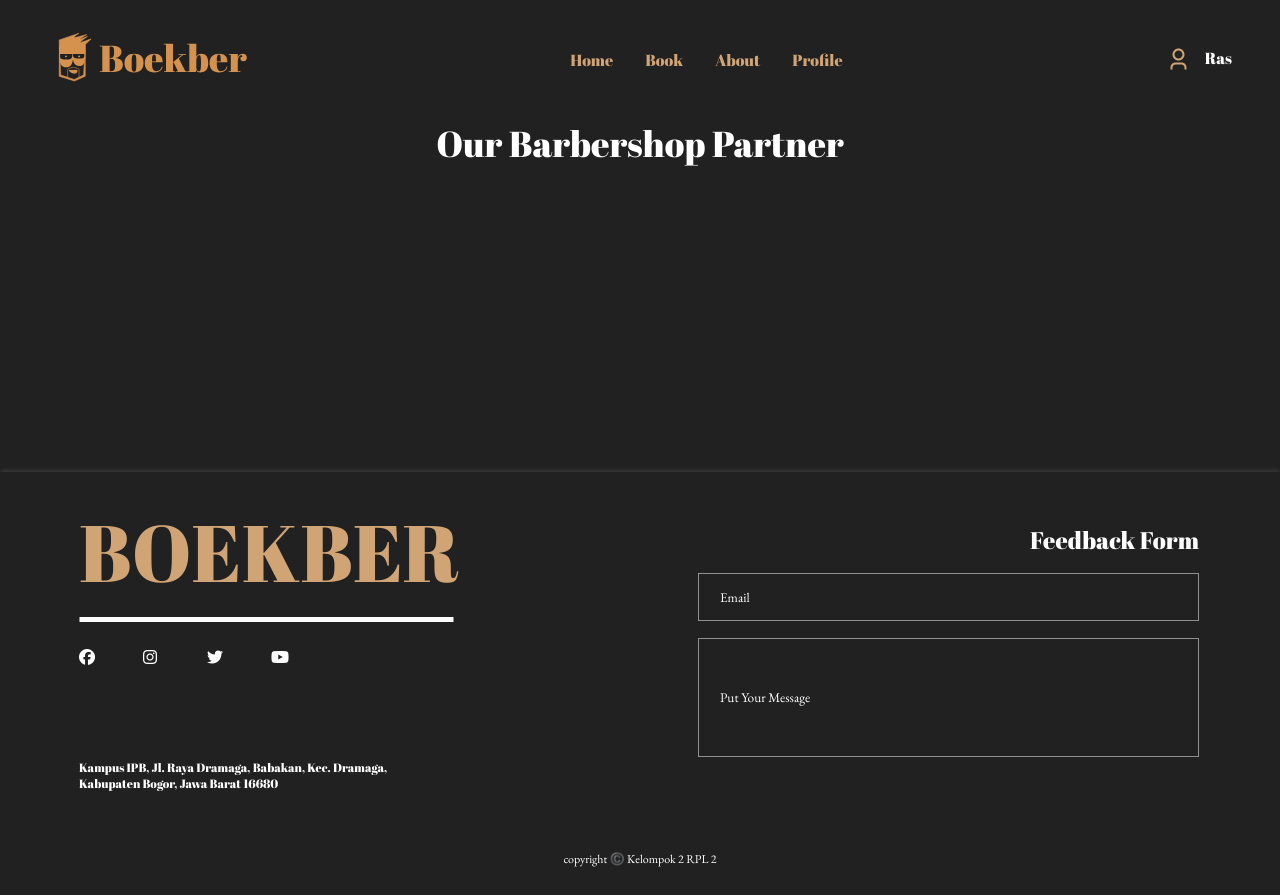
After one commit to GirasArya/BoekBer, a PHP site: page /Features/Book/Book.php in a window 1280 px wide. The commit adds this page. Run offline with PHP 8.4, Linux system fonts and the light colour scheme; a user stored in the database is signed in; data comes from the database, SQL or seed files in the repository; data that the repository does not hold is empty; some libraries are stand-ins or nearby versions.

Commit message:
Update display store from db

```diff
--- /dev/null
+++ b/Features/Book/Book.css
@@ -0,0 +1,245 @@
+* {
+    margin: 0;
+    padding: 0;
+}
+
+body {
+    font-family: 'Plus Jakarta Sans';
+    background-color: #222121;
+}
+
+.container-navbar {
+    display: flex;
+    justify-content: space-between;
+    align-items: center;
+    background-color: #222121;
+    padding-top: 2rem;
+    padding-left: 3rem;
+    padding-right: 3rem;
+    padding-bottom: 2rem;
+
+}
+
+.navbar-profile {
+    display: flex;
+    flex-direction: row;
+}
+
+.navbar-profile h2 {
+    padding-left: 14px;
+    font-family: 'Abril Fatface';
+    font-style: normal;
+    font-weight: 400;
+    font-size: 16px;
+    line-height: 22px;
+    color: white;
+}
+
+.navbar-list {
+    display: flex;
+    gap: 2rem;
+}
+
+.navbar-list li {
+    list-style: none;
+    color: #D1A475;
+    font-weight: 500;
+    font-family: 'Abril Fatface';
+    font-style: normal;
+    font-weight: 400;
+    font-size: 16px;
+    line-height: 22px;
+}
+
+.navbar-list a {
+    text-decoration: none;
+}
+
+.booking-header {
+    display: flex;
+    justify-content: center;
+    align-items: center;
+}
+
+.booking-header h2 {
+    font-family: 'Abril Fatface';
+    font-style: normal;
+    font-weight: 400;
+    font-size: 36px;
+    line-height: 49px;
+    color: #FFFFFF;
+}
+
+.booking-header img {
+    margin: 0 .75rem 0 0;
+}
+
+.booking-container {
+    display: flex;
+    justify-content: center;
+}
+
+.booking-wrapper {
+    padding: 6rem 0 0 0;
+    display: grid;
+    grid-template-columns: repeat(3, minmax(0, 1fr));
+    grid-template-rows: repeat(1, minmax(0, 1fr));
+    gap: 13rem;
+}
+
+.booking h2 {
+    padding: .75rem 0 .75rem 0;
+    font-family: 'Abril Fatface';
+    font-style: normal;
+    font-weight: 400;
+    font-size: 20px;
+    line-height: 27px;
+    color: #D1A475;
+}
+
+.booking h3 {
+    font-family: 'Abril Fatface';
+    font-style: normal;
+    font-weight: 400;
+    font-size: 15px;
+    line-height: 20px;
+    color: #999999;
+}
+
+#booking-alamat {
+    padding: .75rem 0 0 0;
+    color: #CCCCCC;
+}
+
+button {
+    font-family: 'Abril Fatface';
+    font-style: normal;
+    font-weight: 400;
+    font-size: 15px;
+    line-height: 20px;
+    width: 236px;
+    height: 28px;
+    border: 2px solid #D1A475;
+    transition: .3s;
+    color: #D1A475;
+    background: transparent;
+    text-decoration: none;
+    margin: .75rem 0 0 0;
+}
+
+button:hover {
+    transition: .3s;
+    background: #D1A475;
+    color: white;
+}
+
+Footer {
+    margin: 13rem 0 0 0;
+    background-color: #222121;
+    box-shadow: 0px -2px 4px rgba(255, 255, 255, 0.1);
+}
+
+.footer {
+    display: flex;
+    justify-content: space-between;
+}
+
+.footer-container-left {
+    display: flex;
+    flex-direction: column;
+    align-items: flex-start;
+    padding: 25px 0 0 79px;
+}
+
+.footer-header h2 {
+    color: #D1A475;
+    font-family: 'Abril Fatface';
+    font-style: normal;
+    font-weight: 400;
+    font-size: 80px;
+}
+
+.footer-social {
+    display: flex;
+    gap: 40px;
+    padding: 20px 0 0 0;
+}
+
+
+.footer-social i {
+    color: white;
+    width: 24px;
+    height: 24px;
+}
+
+.footer-address p {
+    font-family: 'Abril Fatface';
+    font-style: normal;
+    font-weight: 400;
+    font-size: 12px;
+    line-height: 16px;
+    padding: 86px 0 0 0;
+    color: #FFFFFF;
+}
+
+.footer-container-right {
+    display: flex;
+    flex-direction: column;
+    align-items: flex-end;
+    padding: 52px 81px 0 0;
+}
+
+.footer-container-right h2 {
+    color: #FFFFFF;
+    font-family: 'Abril Fatface';
+    font-style: normal;
+    font-weight: 400;
+    font-size: 24px;
+    line-height: 32px;
+}
+
+.input-email input {
+    font-family: 'EB Garamond';
+    color: #FFFFFF;
+    width: 499px;
+    height: 46px;
+    background-color: transparent;
+    margin: 17px 0 0 0;
+    border: 1px solid rgba(255, 255, 255, 0.5);
+}
+
+.input-email ::placeholder {
+    color: #FFFFFF;
+    padding-left: 21px;
+}
+
+.input-message input {
+    font-family: 'EB Garamond';
+    color: #FFFFFF;
+    width: 499px;
+    height: 117px;
+    background-color: transparent;
+    margin: 17px 0 0 0;
+    border: 1px solid rgba(255, 255, 255, 0.5);
+}
+
+.input-message ::placeholder {
+    color: #FFFFFF;
+    padding-left: 21px;
+}
+
+.footer-copyright {
+    display: flex;
+    justify-content: center;
+    padding: 60px 0 0 0;
+}
+
+.footer-copyright p {
+    color: #FFFFFF;
+    font-family: 'EB Garamond';
+    font-style: normal;
+    font-weight: 400;
+    font-size: 12px;
+    line-height: 16px;
+    padding-bottom: 28px;
+}
--- /dev/null
+++ b/Features/Book/Book.php
@@ -0,0 +1,139 @@
+<?php
+session_start();
+include("../../Component/Configuration/configuration.php");
+if (!isset($_SESSION['Username'])) {
+    header("Location: ../../Features/Login/Login.php");
+}
+
+
+$iduser = $_SESSION["id"];
+
+$QueryID = mysqli_query($con, "SELECT * FROM user WHERE id = '$iduser'");
+
+?>
+
+
+<!DOCTYPE html>
+<html lang="en">
+
+<head>
+    <meta charset="UTF-8">
+    <meta http-equiv="X-UA-Compatible" content="IE=edge">
+    <meta name="viewport" content="width=device-width, initial-scale=1.0">
+    <link rel="stylesheet" href="Book.css">
+    <link rel="stylesheet" href="https://fonts.googleapis.com/css?family=Plus+Jakarta+Sans">
+    <link rel="stylesheet" href="https://fonts.googleapis.com/css?family=Abril+Fatface">
+    <link rel="stylesheet" href="https://fonts.googleapis.com/css?family=EB+Garamond">
+    <script src="https://kit.fontawesome.com/44003bbbd7.js" crossorigin="anonymous"></script>
+    <title>Booking</title>
+</head>
+
+<body>
+    <!-- Navbar -->
+    <div class="container-navbar">
+        <div class="navbar-logo">
+            <img src="./../../Asset/Navbar Logo.svg" alt="Boekber">
+        </div>
+        <div class="navbar-list">
+            <a href="../../Features/Home/Home_after_login.php">
+                <li>Home</li>
+            </a>
+            <a href="../../Book/Book.php">
+                <li>Book</li>
+            </a>
+            <a href="About.php">
+                <li>About</li>
+            </a>
+            <a href="../Profile/Profile.php">
+                <li>Profile</li>
+            </a>
+        </div>
+
+        <div class="navbar-profile">
+            <img src="../../Asset//User Icon.svg" alt="Icon">
+            <?php
+            while ($baris = mysqli_fetch_array($QueryID)) {
+                echo "<h2> $baris[Username]</h2>";
+            }
+            ?>
+        </div>
+    </div>
+
+    <section>
+        <div class="booking-header">
+            <h2>Our Barbershop Partner</h2>
+        </div>
+        <div class="booking-container">
+            <div class="booking-wrapper">
+                <!-- Looping untuk display toko barber di bawah ini -->
+                <?php
+                $TokoID = 1;
+                for ($TokoID=1; $TokoID < 4; $TokoID++) {
+                    $QueryStore = mysqli_query($con, "SELECT * FROM `tempat_cukur` WHERE idToko = '$TokoID'");
+                    echo '<div class="booking">';
+
+                    //looping ambil data toko barber per ID
+                    while ($Toko_Barber = mysqli_fetch_array($QueryStore)) {
+                        echo    '<img src="../../Asset/Barber-Placeholder-pic.svg" alt="Barber Placeholder">';
+                        echo "<h2> $Toko_Barber[Nama_Toko]</h2>";
+                        echo "<h3> $Toko_Barber[Open_Days]</h2>";
+                        echo "<h3> $Toko_Barber[Service]</h2>";
+                        echo "<h3> $Toko_Barber[Lokasi]</h2>";
+                        echo '<button type="submit">';
+                        echo    'Book!';
+                        echo '</button>';
+                    }
+                    echo '</div>';
+                }
+                ?>
+            </div>
+
+        </div>
+
+        </div>
+    </section>
+
+    <Footer>
+        <div class="footer">
+            <div class="footer-container-left">
+                <div class="footer-spotlight">
+                    <div class="footer-header">
+                        <h2>BOEKBER</h2>
+                        <img src="../../Asset/Footer Line.svg" />
+                    </div>
+
+                    <div class="footer-social">
+                        <a href="#"><i class="fa-brands fa-facebook"></i></a>
+                        <a href="#"><i class="fa-brands fa-instagram"></i></a>
+                        <a href="#"><i class="fa-brands fa-twitter"></i></a>
+                        <a href="#"><i class="fa-brands fa-youtube"></i></a>
+                    </div>
+                </div>
+                <div class="footer-address">
+                    <p>
+                        Kampus IPB, Jl. Raya Dramaga, Babakan, Kec. Dramaga,<br />
+                        Kabupaten Bogor, Jawa Barat 16680
+                    </p>
+                </div>
+            </div>
+            <div class="footer-container-right">
+                <h2>Feedback Form</h2>
+                <div class="input">
+                    <div class="input-email">
+                        <input type="text" placeholder="Email" />
+                    </div>
+                    <div class="input-message">
+                        <input type="text" placeholder="Put Your Message" />
+                    </div>
+                </div>
+
+            </div>
+        </div>
+        <div class="footer-copyright">
+            <p>copyright ©️ Kelompok 2 RPL 2</p>
+        </div>
+    </Footer>
+
+</body>
+
+</html>
--- a/Features/Home/Home.css
+++ b/Features/Home/Home.css
@@ -141,6 +141,12 @@ body {
 .main-button h2 {
     color: #D5924E;
 }
+
+.main-button h2:hover {
+    color: white;
+    transition: .5s;
+}
+
 
 .main-line p {
     margin-top: 6px;
--- a/Features/Home/Home_after_login.php
+++ b/Features/Home/Home_after_login.php
@@ -11,7 +11,6 @@ $QueryID = mysqli_query($con, "SELECT * FROM user WHERE id = '$iduser'");
 
 <!DOCTYPE html>
 <html lang="en">
-
 <head>
   <meta charset="UTF-8" />
   <meta http-equiv="X-UA-Compatible" content="IE=edge" />
@@ -35,7 +34,7 @@ $QueryID = mysqli_query($con, "SELECT * FROM user WHERE id = '$iduser'");
       <a href="Home_after_login.php">
         <li>Home</li>
       </a>
-      <a href="Book.php">
+      <a href="../../Features/Book/Book.php">
         <li>Book</li>
       </a>
       <a href="About.php">
--- a/Features/Home/Home_before_login.php
+++ b/Features/Home/Home_before_login.php
@@ -38,7 +38,7 @@
       <a href="About.php">
         <li>About</li>
       </a>
-      <a href="Profile.php">
+      <a href="#">
         <li>Profile</li>
       </a>
     </div>
```
Also changed, not shown: Component/Navbar/Navbar.css (+20 -23 lines), Features/Profile/Logout.php (added, +7 -0 lines), Features/Profile/Profile.php (+5 -6 lines), Asset/Barber-Placeholder-pic.png (added), Asset/Barber-Placeholder-pic.svg (added), Asset/Booking-Scissor-Icon.svg (added).
